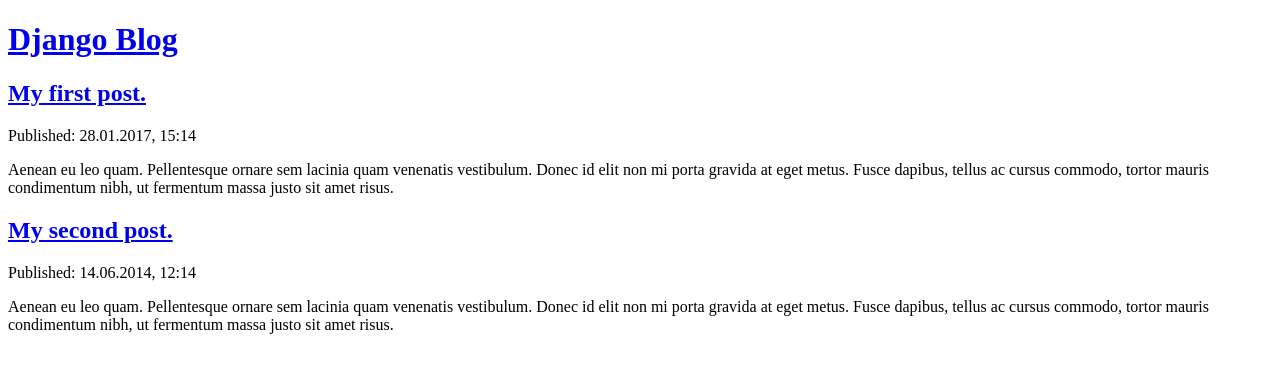
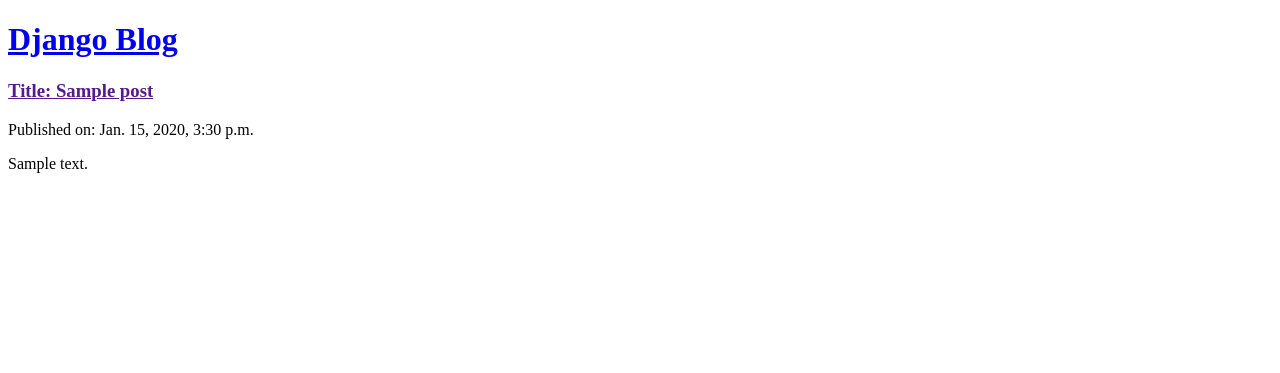
Before and after one commit to ApurvaKunkulol/my-first-blog, a Django app: template blog/templates/blog/post_list.html in a window 1280 px wide. Shown: the top 373 px of the page. Run offline with Django 3.2, Linux system fonts and the light colour scheme; the template is opened without the code that fills it: values that come from a table or form of the project are taken from there, others are empty; tables that the repository leaves empty hold one stand-in row (values such as "Sample post").

Commit message:
Added templates and rewrote views to include posts.

```diff
--- a/blog/templates/blog/post_list.html
+++ b/blog/templates/blog/post_list.html
@@ -7,23 +7,13 @@
     <div>
         <h1><a href="/">Django Blog</a></h1>
     </div>
-    <div>
-        <h2><a href="#">My first post.</a> </h2>
-        <p>Published: 28.01.2017, 15:14</p>
-        <p>
-            Aenean eu leo quam. Pellentesque ornare sem lacinia quam venenatis vestibulum. Donec id elit non mi porta
-            gravida at eget metus. Fusce dapibus, tellus ac cursus commodo, tortor mauris condimentum nibh, ut fermentum
-            massa justo sit amet risus.
-        </p>
-    </div>
-    <div>
-        <h2><a href="#">My second post.</a> </h2>
-        <p>Published: 14.06.2014, 12:14</p>
-        <p>
-            Aenean eu leo quam. Pellentesque ornare sem lacinia quam venenatis vestibulum. Donec id elit non mi porta
-            gravida at eget metus. Fusce dapibus, tellus ac cursus commodo, tortor mauris condimentum nibh, ut fermentum
-            massa justo sit amet risus.
-        </p>
+    {% for post in posts %}
+        <div>
+            <h3><a href=""> Title: {{ post.title }} </a></h3>
+            <p>Published on: {{ post.published_date }}</p>
+            <p>{{ post.text|linebreaksbr }}</p>
+        </div>
+    {% endfor %}
     </div>
 </body>
 </html>
--- a/blog/views.py
+++ b/blog/views.py
@@ -1,7 +1,9 @@
 from django.shortcuts import render
+from .models import Post
+from django.utils import timezone
 
 # Create your views here.
 
-
 def post_list(request):
-    return render(request, "blog/post_list.html", {})
+    posts = Post.objects.filter(published_date__lte=timezone.now()).order_by("published_date")
+    return render(request, "blog/post_list.html", {"posts": posts})
```
